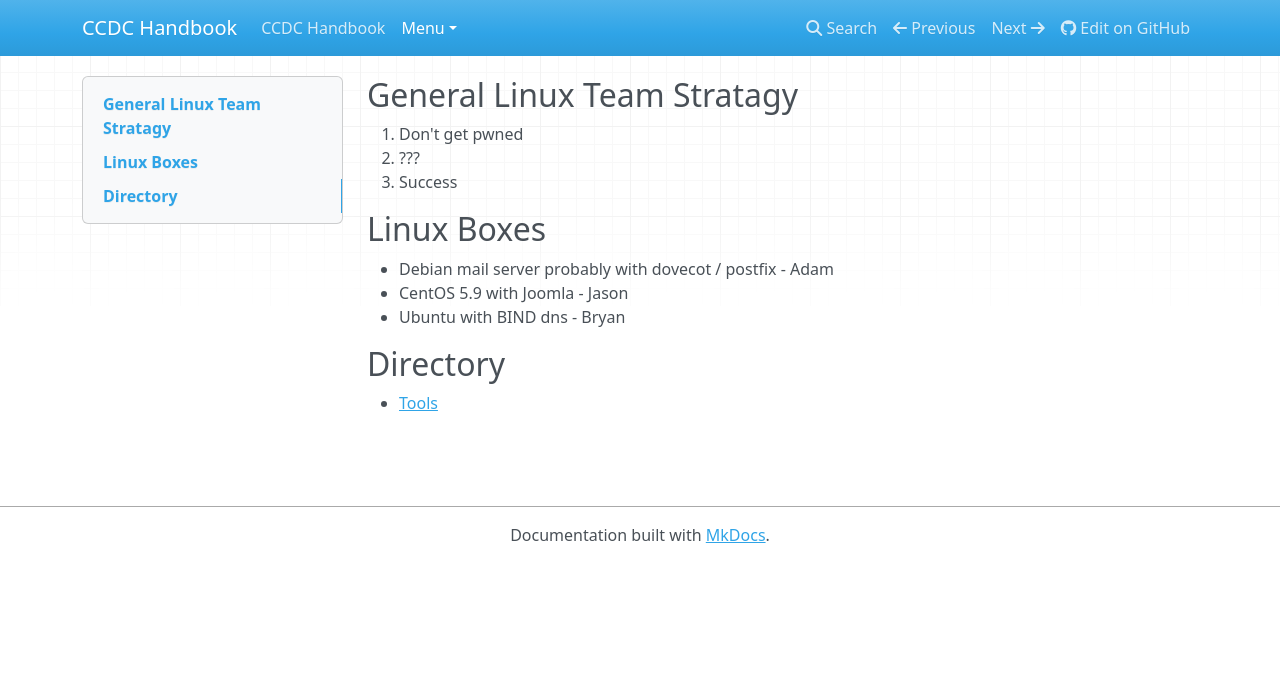
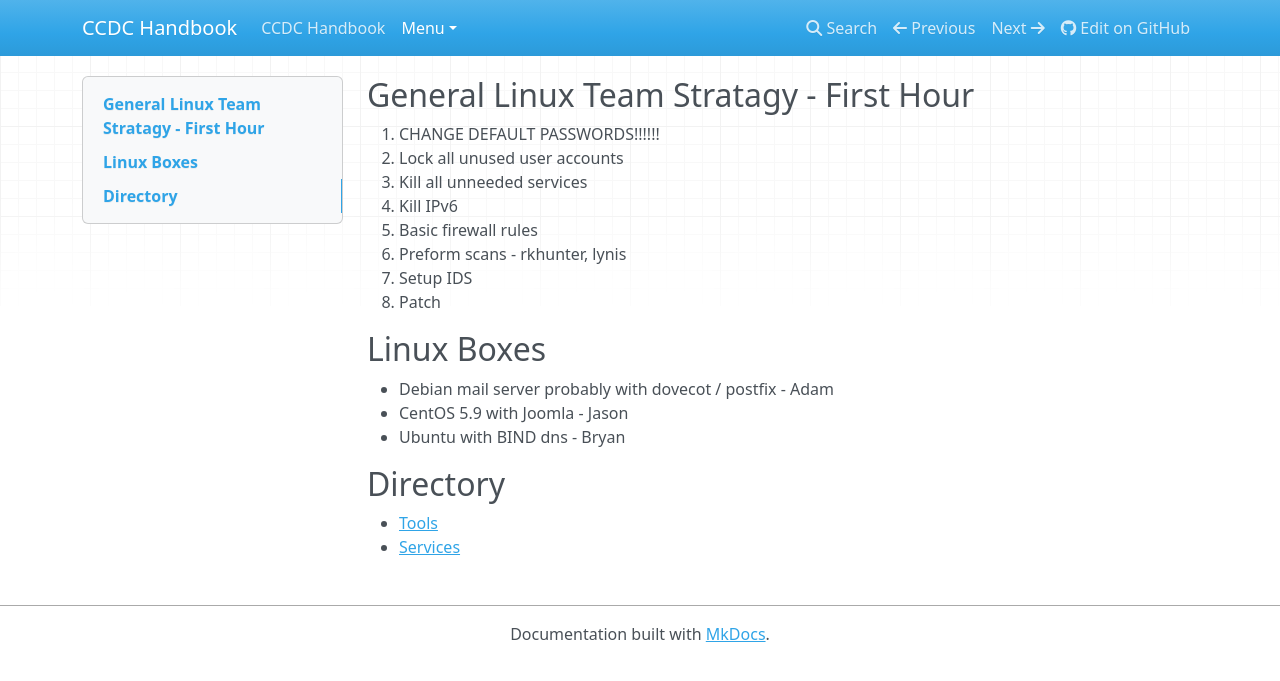
Before and after one commit to ius-csg/ccdc-handbook, an MkDocs documentation site: the page built from docs/Menu/Linux/index.md, in a window 1280 px wide. Shown: the top 681 px of the page. Built offline with MkDocs 1.6.1, drawn with Linux system fonts in a browser that asks for light colours; nearby versions of some CDN libraries.

Commit message:
Change playbook, fix dir

```diff
--- a/docs/Menu/Linux/index.md
+++ b/docs/Menu/Linux/index.md
@@ -1,7 +1,12 @@
-## General Linux Team Stratagy
-1. Don't get pwned
-2. ???
-3. Success
+## General Linux Team Stratagy - First Hour
+1. CHANGE DEFAULT PASSWORDS!!!!!!
+2. Lock all unused user accounts
+3. Kill all unneeded services
+4. Kill IPv6
+5. Basic firewall rules
+6. Preform scans - rkhunter, lynis
+7. Setup IDS
+8. Patch
 
 ## Linux Boxes
 * Debian mail server probably with dovecot / postfix - Adam
@@ -11,3 +16,4 @@
 
 ## Directory
 * [Tools](tools.md)
+* [Services](services.md)
```
